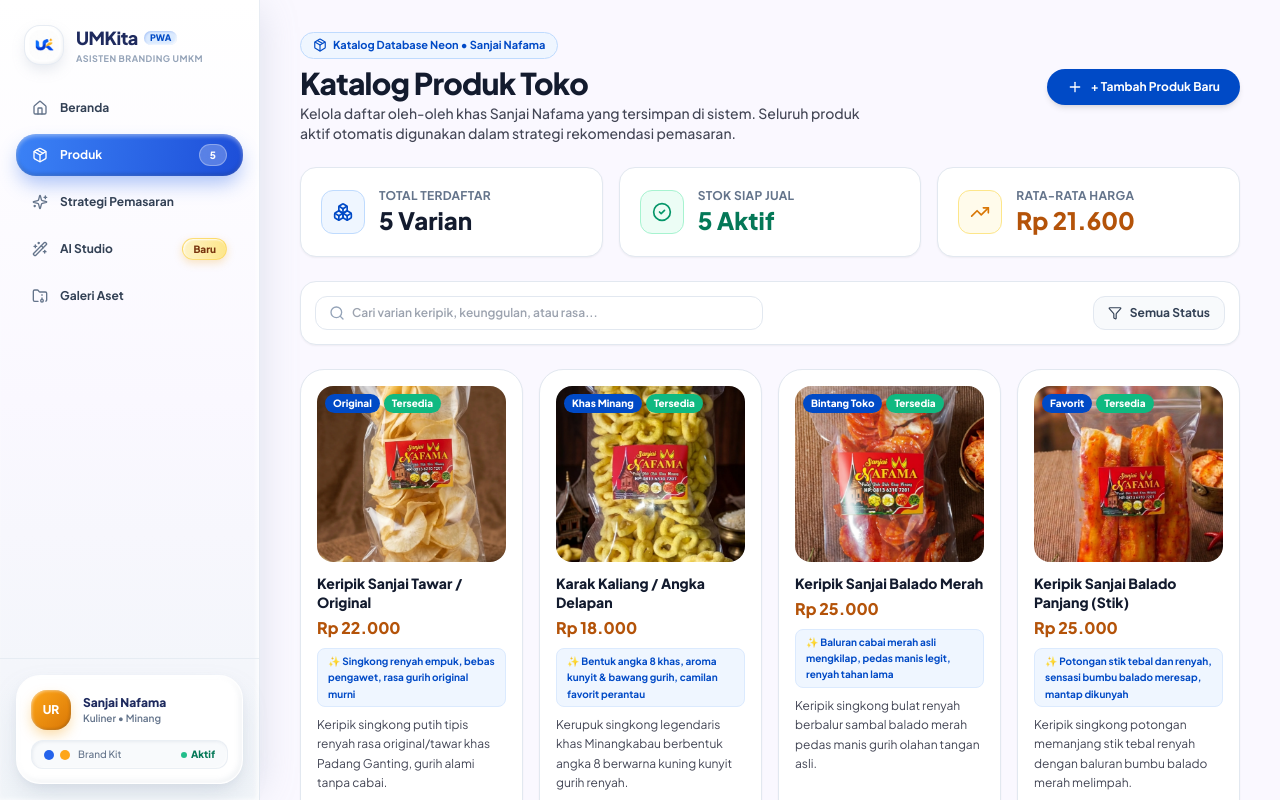
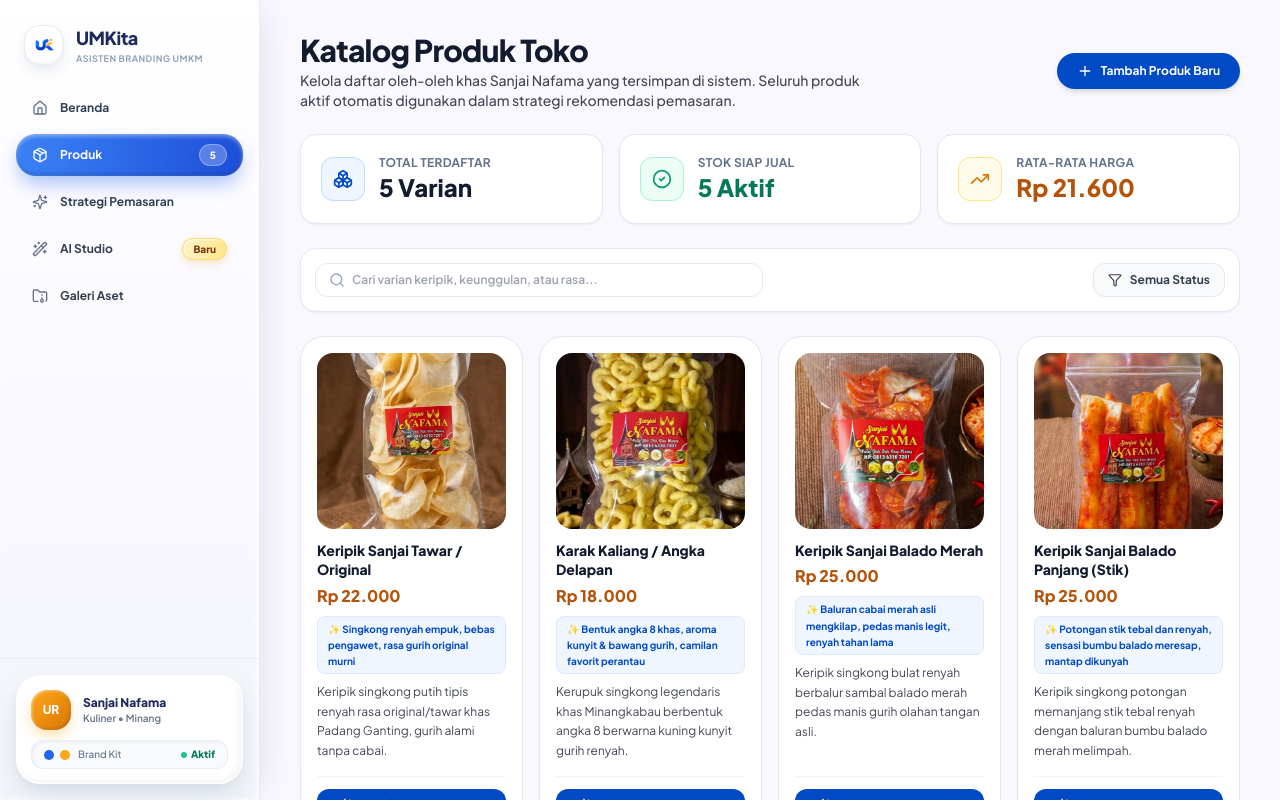
Before and after one commit to accfd/UMKita, a Next.js app: page /products in a window 1280 px wide. Shown: the top 800 px of the page. Built offline with nearby package versions, Linux system fonts and the light colour scheme; no server answers; the database is empty.

Commit message:
fix(products): remove PWA badge, remove neon database pill, fix duplicate plus on add button, and remove floating badges on product cards

```diff
--- a/src/app/products/page.tsx
+++ b/src/app/products/page.tsx
@@ -336,10 +336,6 @@ export default function ProductsPage() {
             {/* HEADER TITLE & ACTION BUTTON */}
             <div className="flex flex-col sm:flex-row sm:items-center sm:justify-between gap-4">
               <div>
-                <div className="inline-flex items-center gap-1.5 px-3 py-1 rounded-full bg-blue-50 border border-blue-200 text-[#004AC6] text-[11px] font-bold shadow-xs mb-1.5">
-                  <Package className="w-3.5 h-3.5" />
-                  <span>Katalog Database Neon • Sanjai Nafama</span>
-                </div>
                 <h1 className="text-2xl sm:text-3xl font-black tracking-tight text-[#131B2E]">
                   Katalog Produk Toko
                 </h1>
@@ -354,7 +350,7 @@ export default function ProductsPage() {
                 className="px-5 py-2.5 rounded-full bg-[#004AC6] hover:bg-blue-700 text-white font-bold text-xs shadow-md hover:shadow-lg transition-all flex items-center gap-2 self-start sm:self-auto"
               >
                 <Plus className="w-4 h-4" />
-                <span>+ Tambah Produk Baru</span>
+                <span>Tambah Produk Baru</span>
               </button>
             </div>
 
@@ -444,29 +440,13 @@ export default function ProductsPage() {
                     }`}
                   >
                     <div>
-                      {/* Thumbnail & Badges */}
+                      {/* Thumbnail Image */}
                       <div className="relative mb-3 overflow-hidden rounded-2xl bg-slate-100 h-44">
                         <img
                           src={prod.originalImageUrl || "/produk/produk1.jpeg"}
                           alt={prod.name}
                           className="w-full h-full object-cover transition-transform duration-300 hover:scale-105"
                         />
-                        <div className="absolute top-2 left-2 flex flex-wrap gap-1">
-                          {prod.badge && (
-                            <span className="px-2 py-0.5 rounded-full text-[10px] font-extrabold bg-[#004AC6] text-white shadow-xs">
-                              {prod.badge}
-                            </span>
-                          )}
-                          <span
-                            className={`px-2 py-0.5 rounded-full text-[10px] font-extrabold shadow-xs ${
-                              prod.isActive
-                                ? "bg-emerald-500 text-white"
-                                : "bg-slate-600 text-white"
-                            }`}
-                          >
-                            {prod.isActive ? "Tersedia" : "Nonaktif"}
-                          </span>
-                        </div>
                       </div>
 
                       {/* Info: Name & Price */}
--- a/src/components/Sidebar.tsx
+++ b/src/components/Sidebar.tsx
@@ -120,15 +120,6 @@ export default function Sidebar({ isOpen, onClose, productCount }: SidebarProps)
                 <div className="flex items-center gap-1.5">
                   <span className="font-extrabold text-lg tracking-tight text-[#1E2A5E]">
                     UMKita
-                  </span>
-                  <span
-                    className="text-[9px] font-extrabold px-1.5 py-0.2 rounded-full bg-blue-100 text-[#004AC6]"
-                    style={{
-                      boxShadow:
-                        "inset 1px 1px 2px rgba(37, 99, 235, 0.25), inset -1px -1px 2px rgba(255, 255, 255, 0.8)",
-                    }}
-                  >
-                    PWA
                   </span>
                 </div>
                 <p className="text-[9px] font-bold text-slate-400 tracking-wider uppercase">
```
